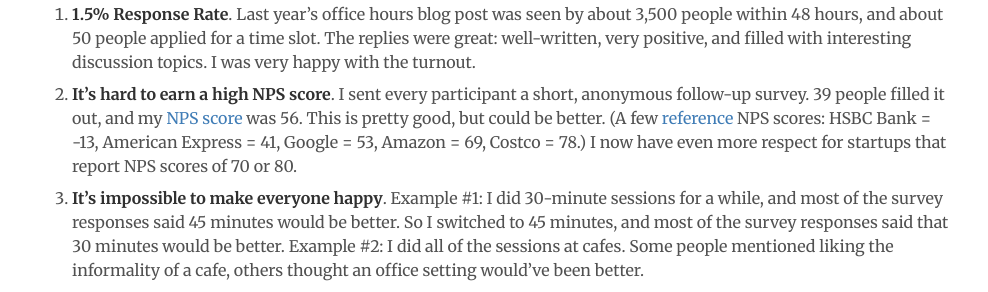
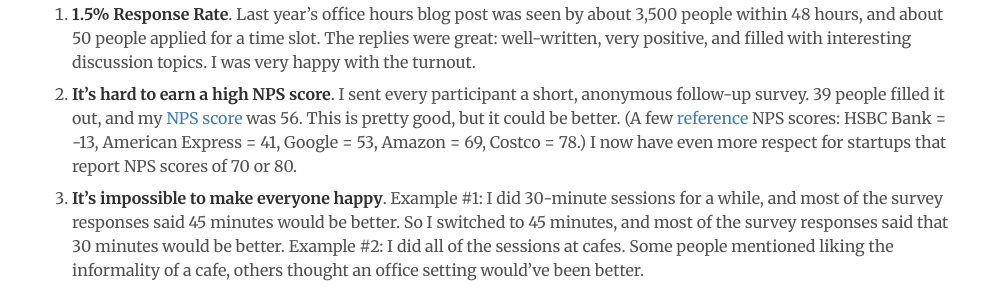
Before and after one commit to codingvc/codingvc, a Jekyll site: the page built from _posts/2017-12-15-office-hours-with-an-engineer-turned-vc.markdown, in a window 1280 px wide and 900 px high, scrolled down 2149 px. Shown: the part 152-444 px from the top of the window, without its empty margins (144-1132 px from the left). Built offline with Jekyll 4.4.1, drawn with Linux system fonts in a browser that asks for light colours; nearby versions of some CDN libraries; comment, search, counter and statistics services are not loaded.

Commit message:
fixing typo

```diff
--- a/_posts/2017-12-15-office-hours-with-an-engineer-turned-vc.markdown
+++ b/_posts/2017-12-15-office-hours-with-an-engineer-turned-vc.markdown
@@ -65,7 +65,7 @@ No. If you want to practice your pitch and get feedback then I'm happy to help.
 I held office hours last year over the course of four days, and approximately 50 people participated. Here are some observations and takeaways from that experience:
 
 1. **1.5% Response Rate**. Last year's office hours blog post was seen by about 3,500 people within 48 hours, and about 50 people applied for a time slot. The replies were great: well-written, very positive, and filled with interesting discussion topics. I was very happy with the turnout.
-1. **It's hard to earn a high NPS score**. I sent every participant a short, anonymous follow-up survey. 39 people filled it out, and my <a href="https://www.netpromoter.com/know/" target="_blank">NPS score</a> was 56. This is pretty good, but could be better. (A few <a href="https://www.cennydd.com/writing/technology-nps-benchmarks" target="_blank">reference</a> NPS scores: HSBC Bank = -13, American Express = 41, Google = 53, Amazon = 69, Costco = 78.) I now have even more respect for startups that report NPS scores of 70 or 80.
+1. **It's hard to earn a high NPS score**. I sent every participant a short, anonymous follow-up survey. 39 people filled it out, and my <a href="https://www.netpromoter.com/know/" target="_blank">NPS score</a> was 56. This is pretty good, but it could be better. (A few <a href="https://www.cennydd.com/writing/technology-nps-benchmarks" target="_blank">reference</a> NPS scores: HSBC Bank = -13, American Express = 41, Google = 53, Amazon = 69, Costco = 78.) I now have even more respect for startups that report NPS scores of 70 or 80.
 1. **It's impossible to make everyone happy**. Example #1: I did 30-minute sessions for a while, and most of the survey responses said 45 minutes would be better. So I switched to 45 minutes, and most of the survey responses said that 30 minutes would be better. Example #2: I did all of the sessions at cafes. Some people mentioned liking the informality of a cafe, others thought an office setting would've been better.
 1. **Low diversity ☹.** My post stated that I especially wanted to chat with people from underrepresented groups. Unfortunately, <10% of the people I talked to were from groups like that. (If you have advice on how I can increase that number, please <a href="mailto:leo@susaventures.com">let me know</a>.)
 1. **Most discussions fell into one of several buckets**:
```
